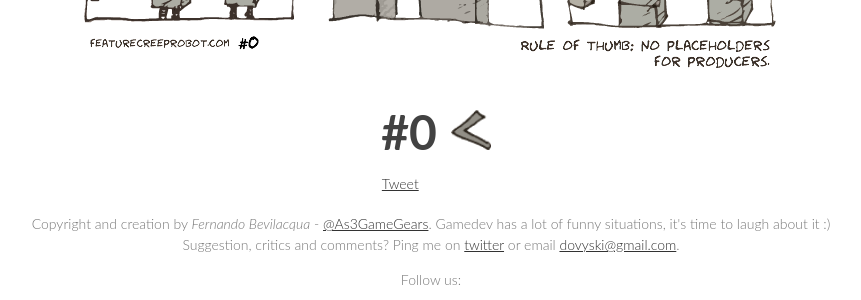
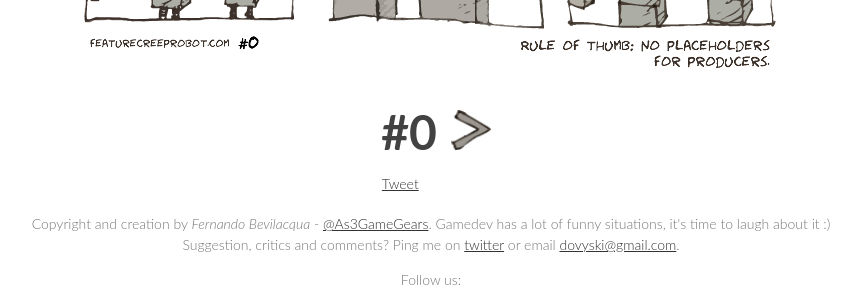
Before and after one commit to Dovyski/FeatureCreepRobot.com, a Jekyll site: the page built from _posts/2014-03-04-0.md, in a window 1280 px wide. Shown: the part 348-648 px from the top of the page, without its empty margins (209-1070 px from the left). Built offline with Jekyll 4.4.1, drawn with Linux system fonts in a browser that asks for light colours; Markdown is read by kramdown in place of the engine named in the settings; comment, search, counter and statistics services are not loaded.

Commit message:
More fixes!

```diff
--- a/_layouts/strip.html
+++ b/_layouts/strip.html
@@ -4,9 +4,9 @@
       </section>
 
       <nav>
-          {% if page.previous %} <a href="{{ site.baseurl }}{{ page.previous.url }}" id="nav-prev"><img src="../img/arrow_right.png" width="40" height="40" title="Previous"/></a> {% endif %}
+          {% if page.previous %} <a href="{{ page.previous.url }}" id="nav-prev"><img src="../img/arrow_right.png" width="40" height="40" title="Previous"/></a> {% endif %}
           <span id="strip-number">#{{ page.num }}</span>
-          {% if page.next %} <a href="{{ site.baseurl }}{{ page.next.url }}" id="nav-prev"><img src="../img/arrow_right.png" width="40" height="40" title="Next"/></a> {% endif %}
+          {% if page.next %} <a href="{{ page.next.url }}" id="nav-next"><img src="../img/arrow_left.png" width="40" height="40" title="Next"/></a> {% endif %}
       </nav>
 
 {% include footer.html dir="../" %}
```
